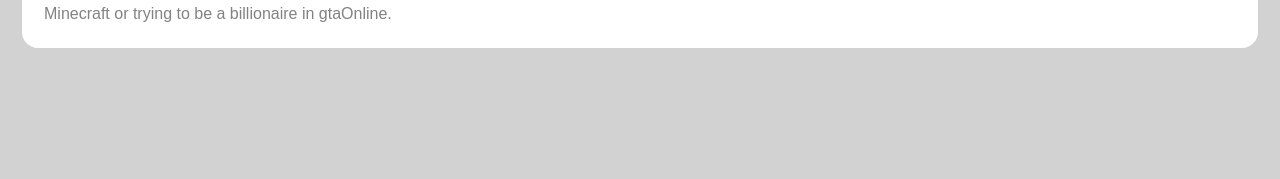
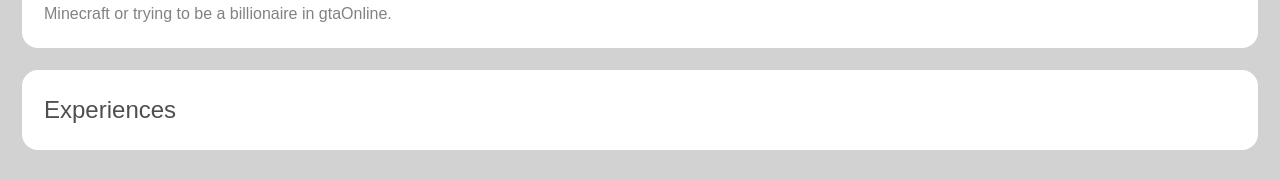
Before and after one commit to nathanieladiah/react-portfolio, a React (Vite) app: page / in a window 1280 px wide. Shown: the part 1874-2053 px from the top of the page. Before the commit the page ends 1954 px from the top, so only its background shows below. Built offline with nearby package versions, Linux system fonts and the light colour scheme.

Commit message:
Add experiences card

```diff
--- a/src/App.jsx
+++ b/src/App.jsx
@@ -1,4 +1,5 @@
 import Blog from "./components/Blog/Blog";
+import Experiences from "./components/Experiences/Experiences";
 import Hobbies from "./components/Hobbies/Hobbies";
 import Intro from "./components/Intro/Intro";
 import Skills from "./components/Skills/Skills";
@@ -10,6 +11,7 @@ const App = () => {
       <Skills />
       <Blog />
       <Hobbies />
+      <Experiences />
     </>
   );
 };
--- /dev/null
+++ b/src/components/Experiences/Experiences.jsx
@@ -0,0 +1,6 @@
+import Card from "../Generic/Card/Card";
+
+const Experiences = () => {
+  return <Card className="experiences" header="Experiences" />;
+};
+export default Experiences;
--- /dev/null
+++ b/src/components/Experiences/experiences.scss
@@ -0,0 +1,5 @@
+@use "../../sass/abstracts/" as abs;
+
+.experience {
+  grid-area: experience;
+}
--- a/src/sass/base/_reset.scss
+++ b/src/sass/base/_reset.scss
@@ -73,7 +73,8 @@ body {
     max-width: 1300px;
     display: grid;
     grid-template-columns: 2fr 3fr;
-    grid-template-rows: repeat(6, min-content);
+    // grid-template-rows: repeat(6, min-content);
+    grid-template-rows: auto auto 2fr 3fr auto auto;
     // grid-auto-rows: minmax(100px, auto);
     grid-template-areas:
       "intro      intro"
```
